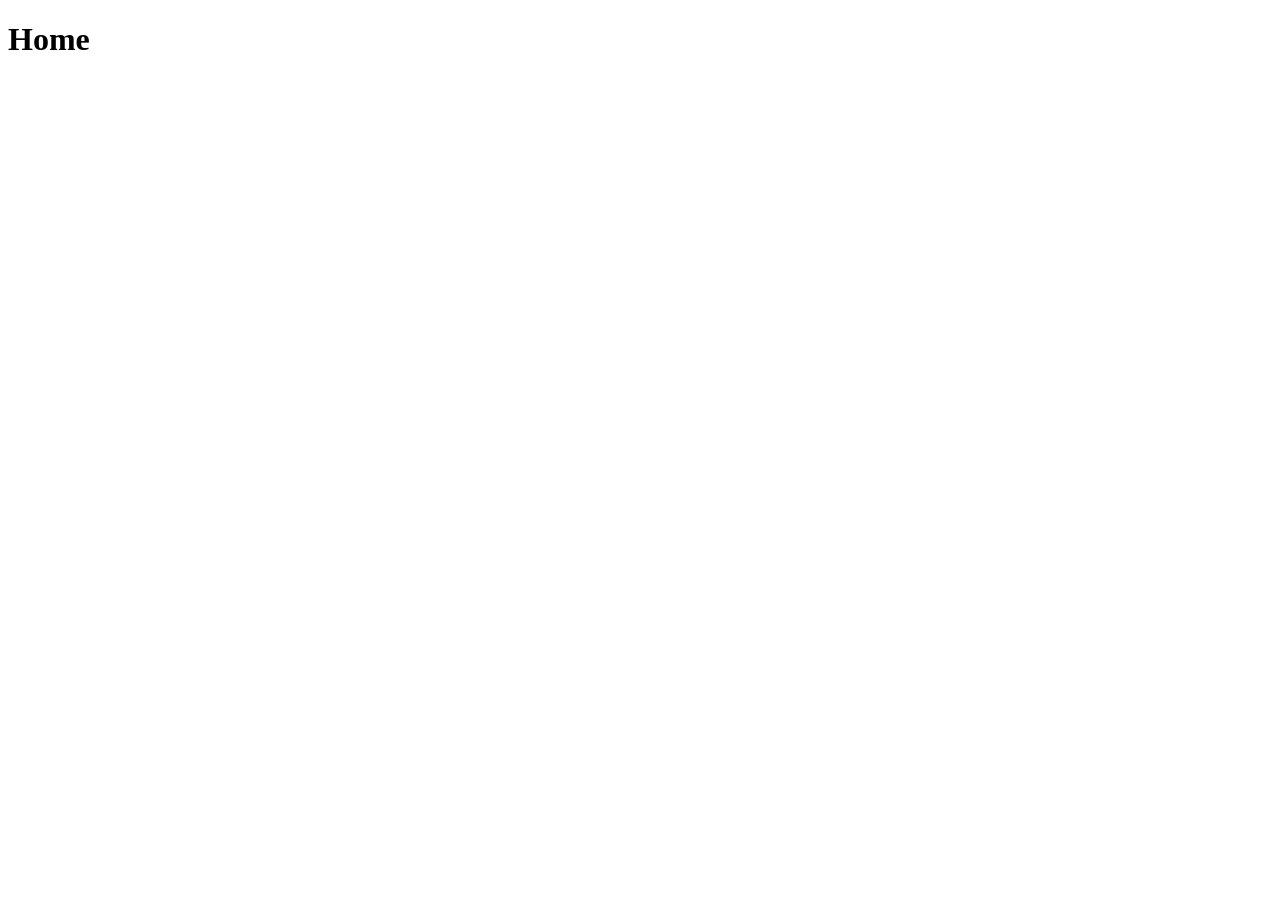
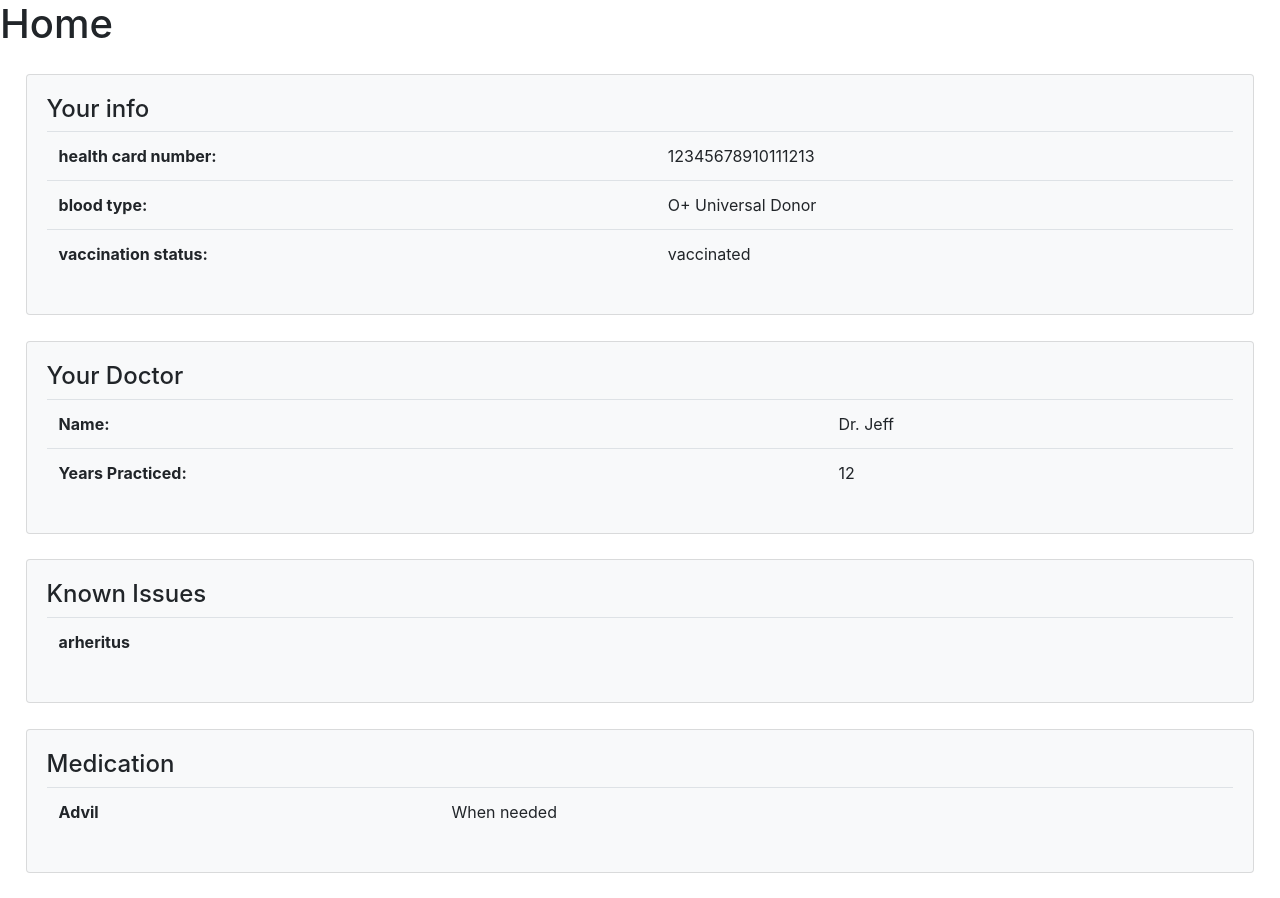
Before and after one commit to awesomePavi/deltahacksV, a website: page view/home.html in a window 1280 px wide. Before the commit the page ends 800 px from the top, so only its background shows below. Drawn offline with nearby package versions, Linux system fonts and the light colour scheme.

Commit message:
home page

```diff
--- /dev/null
+++ b/view/home.css
@@ -0,0 +1,14 @@
+.container_grey{
+  background-color: grey;
+  border-radius: 25px;
+  padding: 20px;
+  margin: 10px;
+}
+
+.margin{
+  margin: 2%;
+}
+
+.noSpace{
+  margin: 0 auto;
+}
--- a/view/home.html
+++ b/view/home.html
@@ -1,10 +1,93 @@
-<!DOCTYPE html>
-<html>
+<!doctype html>
+<html lang="en">
   <head>
-    <meta name="viewport" content="width=device-width, initial-scale=1">
+    <!-- Required meta tags -->
+    <meta charset="utf-8">
+    <meta name="viewport" content="width=device-width, initial-scale=1, shrink-to-fit=no">
+
     <title>Delta Hacks 5</title>
+
+    <link rel="stylesheet" href="home.css">
+
+    <!-- Bootstrap CSS -->
+    <link rel="stylesheet" href="https://stackpath.bootstrapcdn.com/bootstrap/4.2.1/css/bootstrap.min.css" integrity="sha384-GJzZqFGwb1QTTN6wy59ffF1BuGJpLSa9DkKMp0DgiMDm4iYMj70gZWKYbI706tWS" crossorigin="anonymous">
+
   </head>
-  <body onload="">
-    <h1> Home </h1>
+  <body>
+    <h1>Home</h1>
+
+    <div class="card bg-light margin">
+      <div class="card-body">
+        <h4>Your info </h4>
+        <table class="table">
+          <tbody>
+            <tr>
+              <th scope="row">health card number:</th>
+              <td>12345678910111213</td>
+            </tr>
+            <tr>
+              <th scope="row">blood type:</th>
+              <td>O+ Universal Donor</td>
+            </tr>
+            <tr>
+              <th scope="row">vaccination status:</th>
+              <td>vaccinated</td>
+            </tr>
+          </tbody>
+        </table>
+      </div>
+    </div>
+
+    <div class="card bg-light margin">
+      <div class="card-body">
+        <h4>Your Doctor </h4>
+        <table class="table">
+          <tbody>
+            <tr>
+              <th scope="row">Name:</th>
+              <td>Dr. Jeff</td>
+            </tr>
+            <tr>
+              <th scope="row">Years Practiced:</th>
+              <td>12</td>
+            </tr>
+          </tbody>
+        </table>
+      </div>
+    </div>
+
+    <div class="card bg-light margin">
+      <div class="card-body">
+        <h4>Known Issues</h4>
+        <table class="table">
+          <tbody>
+            <tr>
+              <th>arheritus</th>
+            </tr>
+          </tbody>
+        </table>
+      </div>
+    </div>
+
+    <div class="card bg-light margin">
+      <div class="card-body">
+        <h4>Medication </h4>
+        <table class="table">
+          <tbody>
+            <tr>
+              <th scope="row">Advil</th>
+              <td>When needed</td>
+            </tr>
+          </tbody>
+        </table>
+      </div>
+    </div>
+
+    <!-- JavaScript -->
+    <script src="home.js"></script>
+    <!-- jQuery first, then Popper.js, then Bootstrap JS -->
+    <script src="https://code.jquery.com/jquery-3.3.1.slim.min.js" integrity="sha384-q8i/X+965DzO0rT7abK41JStQIAqVgRVzpbzo5smXKp4YfRvH+8abtTE1Pi6jizo" crossorigin="anonymous"></script>
+    <script src="https://cdnjs.cloudflare.com/ajax/libs/popper.js/1.14.6/umd/popper.min.js" integrity="sha384-wHAiFfRlMFy6i5SRaxvfOCifBUQy1xHdJ/yoi7FRNXMRBu5WHdZYu1hA6ZOblgut" crossorigin="anonymous"></script>
+    <script src="https://stackpath.bootstrapcdn.com/bootstrap/4.2.1/js/bootstrap.min.js" integrity="sha384-B0UglyR+jN6CkvvICOB2joaf5I4l3gm9GU6Hc1og6Ls7i6U/mkkaduKaBhlAXv9k" crossorigin="anonymous"></script>
   </body>
 </html>
```
Also changed, not shown: view/home.js (added).
